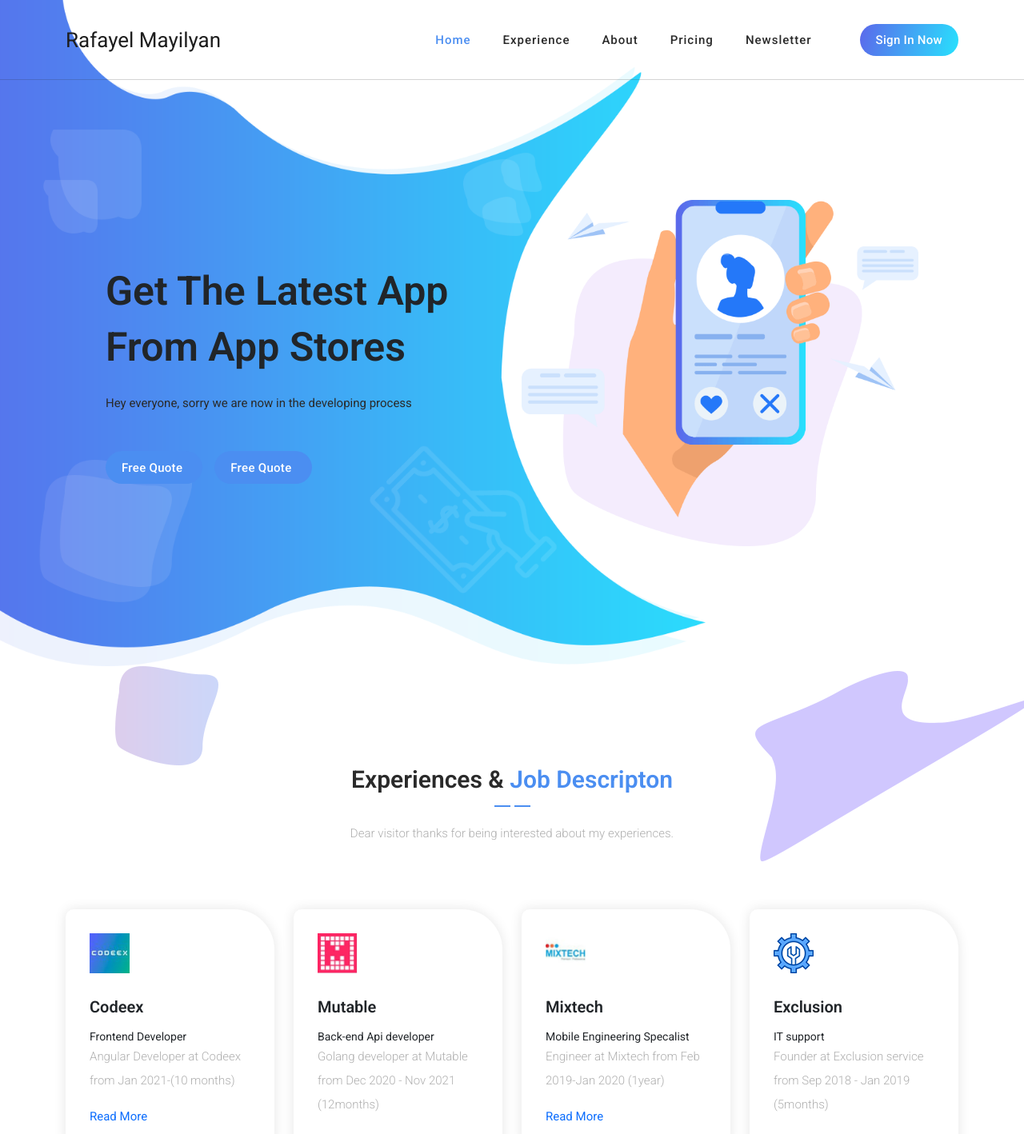
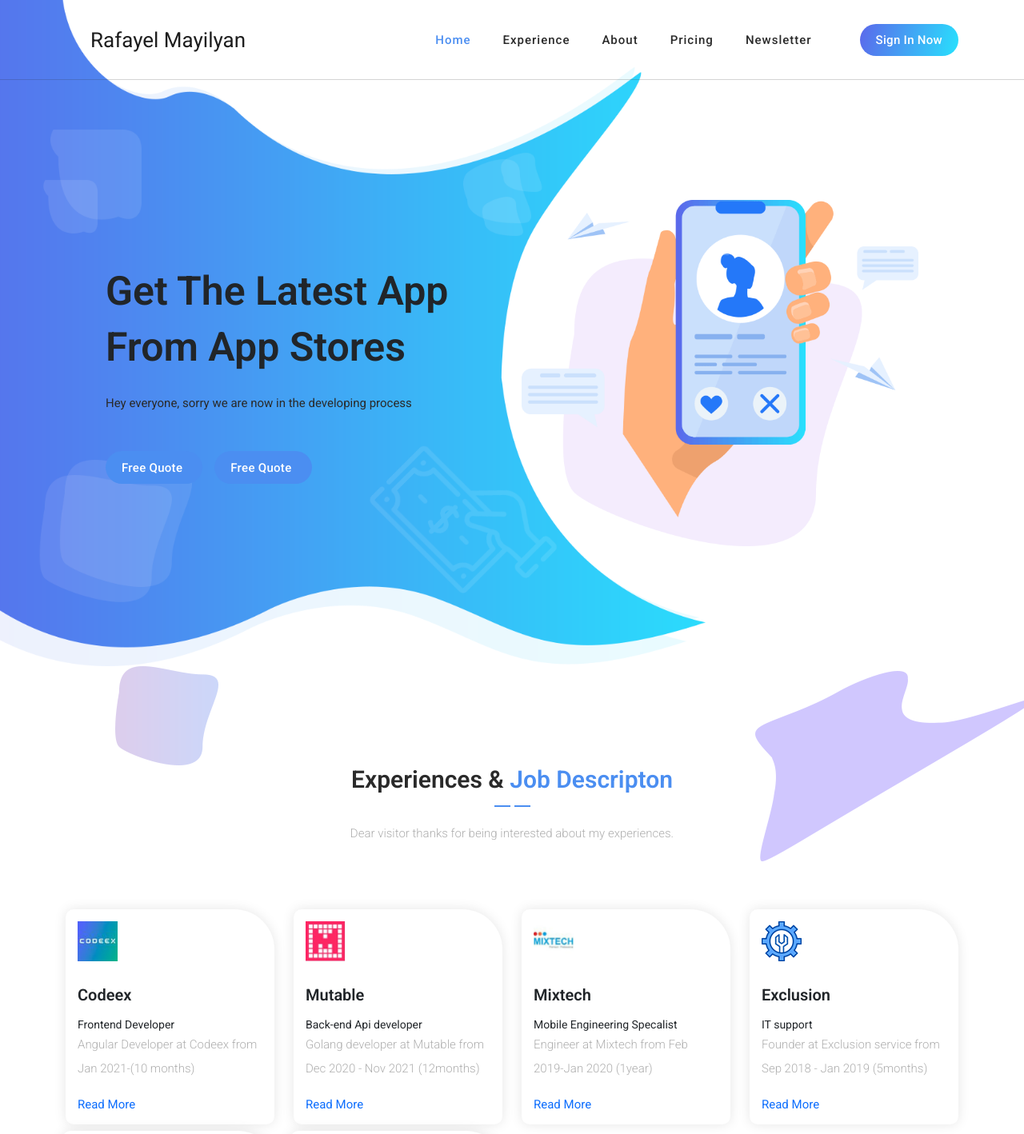
Before and after one commit to RML908/Frontend-Practical-Task, an Angular app: page / in a window 1280 px wide. Shown: the top 1418 px of the page at 80% size. Built offline with nearby package versions, Linux system fonts and the light colour scheme; a web font is replaced by a local one.

Commit message:
fixed owner name responsive and experience card for laptop screen.

```diff
--- a/src/app/app.component.css
+++ b/src/app/app.component.css
@@ -1958,8 +1958,19 @@ responsive
 ---------------------------------------------
 */
 
-
-
+@media (max-width: 1500px) {
+  .logo{
+    padding-inline-start: 31px;
+
+  }
+
+}
+@media (max-width: 1399px) {
+  .service-item{
+    padding: 15px;
+  }
+
+}
 @media (max-width: 1200px) {
   .header-area .main-nav .logo h4 {
     font-size: 24px;
```
